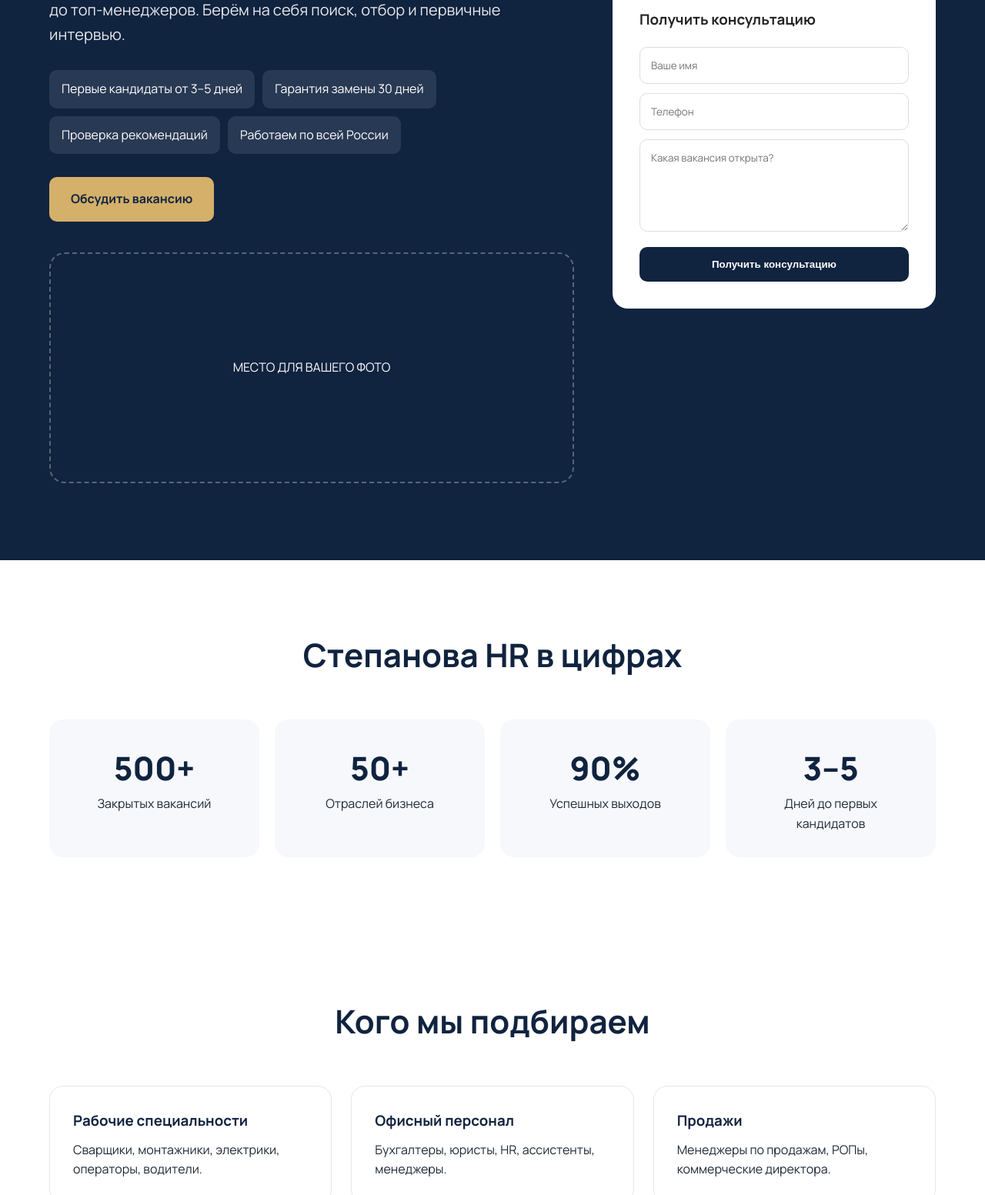
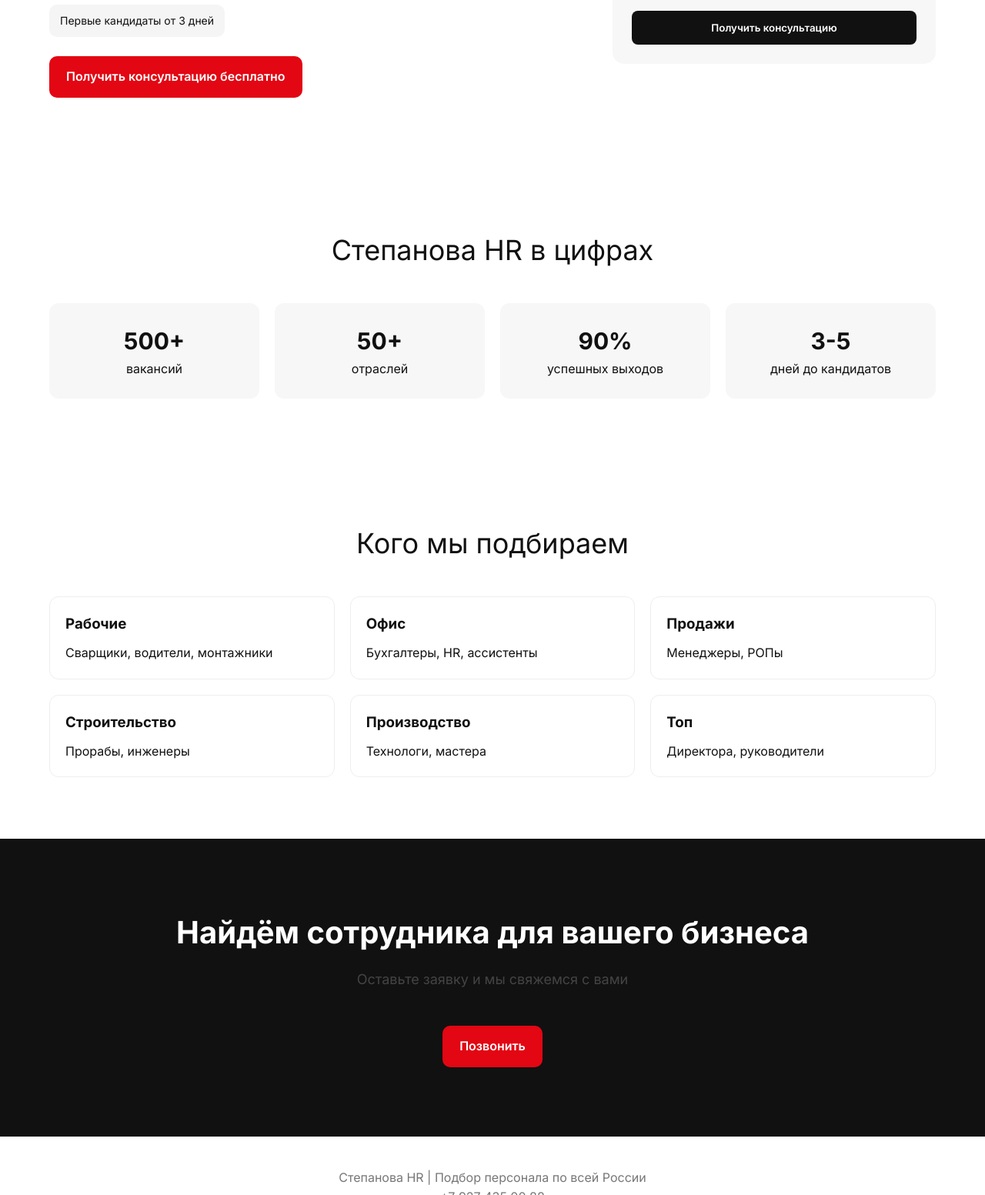
Before and after one commit to stephanova-hr/stepanova-hr, a plain HTML site: page index.html in a window 1280 px wide. Shown: the part 426-1979 px from the top of the page at 77% size. Drawn offline with Linux system fonts and the light colour scheme.

Commit message:
Update index.html

```diff
--- a/index.html
+++ b/index.html
@@ -1,43 +1,40 @@
 <!DOCTYPE html>
-
 <html lang="ru">
 <head>
 <meta charset="UTF-8">
 <meta name="viewport" content="width=device-width, initial-scale=1.0">
 <title>Степанова HR | Подбор персонала</title>
 
-<link rel="preconnect" href="https://fonts.googleapis.com">
-<link rel="preconnect" href="https://fonts.gstatic.com" crossorigin>
-<link href="https://fonts.googleapis.com/css2?family=Manrope:wght@300;400;500;600;700;800&display=swap" rel="stylesheet">
+<link href="https://fonts.googleapis.com/css2?family=Inter:wght@300;400;500;600;700;800&display=swap" rel="stylesheet">
 
 <style>
-
 *{
 margin:0;
 padding:0;
 box-sizing:border-box;
+font-family:Inter, sans-serif;
 }
 
 body{
-font-family:'Manrope',sans-serif;
-color:#1f2937;
-background:#fff;
+background:#ffffff;
+color:#111;
 line-height:1.6;
+}
+
+/* HEADER */
+header{
+border-bottom:1px solid #eee;
+padding:18px 0;
+position:sticky;
+top:0;
+background:white;
+z-index:10;
 }
 
 .container{
 width:90%;
 max-width:1200px;
 margin:auto;
-}
-
-header{
-background:#10233f;
-color:white;
-padding:25px 0;
-position:sticky;
-top:0;
-z-index:100;
 }
 
 .nav{
@@ -47,116 +44,105 @@
 }
 
 .logo{
-font-size:28px;
 font-weight:800;
+font-size:22px;
 }
 
 .phone{
-font-weight:700;
-color:#d4b06a;
+font-weight:600;
+color:#111;
 }
 
+/* HERO */
 .hero{
-background:#10233f;
-color:white;
-padding:80px 0 100px;
+padding:90px 0;
 }
 
 .hero-grid{
 display:grid;
 grid-template-columns:1fr 420px;
-gap:50px;
+gap:60px;
 align-items:center;
 }
 
-.hero h1{
-font-size:58px;
+h1{
+font-size:52px;
 line-height:1.1;
-margin-bottom:25px;
+margin-bottom:20px;
 }
 
-.hero p{
-font-size:20px;
-opacity:.9;
-margin-bottom:30px;
+.red{
+color:#e30613;
+}
+
+p{
+color:#444;
+font-size:18px;
+margin-bottom:25px;
 }
 
 .badges{
 display:flex;
 flex-wrap:wrap;
 gap:10px;
-margin-bottom:30px;
+margin-bottom:25px;
 }
 
 .badge{
-background:rgba(255,255,255,.1);
-padding:12px 16px;
+background:#f5f5f5;
+padding:10px 14px;
 border-radius:10px;
+font-size:14px;
 }
 
+/* BUTTON */
 .btn{
 display:inline-block;
-background:#d4b06a;
-color:#10233f;
-padding:16px 28px;
+background:#e30613;
+color:white;
+padding:14px 22px;
+border-radius:10px;
 text-decoration:none;
-border-radius:10px;
-font-weight:700;
+font-weight:600;
 }
 
+/* FORM */
 .form{
-background:white;
-padding:35px;
-border-radius:20px;
-color:#222;
+background:#f7f7f7;
+padding:25px;
+border-radius:15px;
 }
 
-.form h3{
-margin-bottom:20px;
+input, textarea{
+width:100%;
+padding:12px;
+margin-bottom:10px;
+border:1px solid #ddd;
+border-radius:8px;
 }
 
-.form input,
-.form textarea{
+button{
 width:100%;
 padding:14px;
-margin-bottom:12px;
-border:1px solid #ddd;
-border-radius:10px;
-font-family:inherit;
+background:#111;
+color:white;
+border:none;
+border-radius:8px;
+font-weight:600;
 }
 
-.form button{
-width:100%;
-padding:15px;
-border:none;
-background:#10233f;
-color:white;
-border-radius:10px;
-font-weight:700;
-cursor:pointer;
+/* SECTIONS */
+section{
+padding:80px 0;
 }
 
-.placeholder{
-margin-top:40px;
-height:300px;
-border:2px dashed rgba(255,255,255,.3);
-border-radius:20px;
-display:flex;
-align-items:center;
-justify-content:center;
+.title{
+font-size:36px;
+text-align:center;
+margin-bottom:40px;
 }
 
-section{
-padding:90px 0;
-}
-
-.section-title{
-font-size:42px;
-text-align:center;
-margin-bottom:50px;
-color:#10233f;
-}
-
+/* STATS */
 .stats{
 display:grid;
 grid-template-columns:repeat(4,1fr);
@@ -164,97 +150,78 @@
 }
 
 .stat{
-background:#f6f8fb;
-padding:30px;
-border-radius:18px;
+background:#f7f7f7;
+padding:25px;
 text-align:center;
+border-radius:12px;
 }
 
-.number{
-font-size:42px;
-font-weight:800;
-color:#10233f;
+.stat b{
+font-size:30px;
+display:block;
 }
 
+/* CARDS */
 .cards{
 display:grid;
 grid-template-columns:repeat(3,1fr);
-gap:25px;
+gap:20px;
 }
 
 .card{
-padding:30px;
-border:1px solid #e5e7eb;
-border-radius:18px;
-background:white;
+border:1px solid #eee;
+padding:20px;
+border-radius:12px;
 }
 
 .card h3{
 margin-bottom:10px;
-color:#10233f;
 }
 
-.process{
-max-width:900px;
-margin:auto;
-}
-
-.step{
-padding:18px;
-margin-bottom:12px;
-background:#f6f8fb;
-border-radius:12px;
-font-weight:600;
-}
-
-.case{
-background:#f6f8fb;
-padding:25px;
-border-radius:18px;
-}
-
+/* CTA */
 .cta{
-background:#10233f;
+background:#111;
 color:white;
 text-align:center;
+padding:90px 0;
 }
 
 .cta h2{
-font-size:48px;
-margin-bottom:20px;
+font-size:40px;
+margin-bottom:15px;
 }
 
-footer{
-padding:50px 0;
-text-align:center;
-background:#0b1a31;
-color:white;
+.cta .btn{
+margin-top:20px;
 }
 
+/* FOOTER */
+footer{
+padding:40px 0;
+text-align:center;
+border-top:1px solid #eee;
+color:#777;
+}
+
+/* MOBILE */
 @media(max-width:900px){
+.hero-grid{
+grid-template-columns:1fr;
+}
 
-.hero-grid,
-.stats,
+.stats{
+grid-template-columns:1fr 1fr;
+}
+
 .cards{
 grid-template-columns:1fr;
 }
 
-.hero h1{
-font-size:40px;
-}
-
-.section-title{
-font-size:32px;
-}
-
-.cta h2{
+h1{
 font-size:34px;
 }
-
 }
-
 </style>
-
 </head>
 
 <body>
@@ -262,7 +229,7 @@
 <header>
 <div class="container nav">
 <div class="logo">Степанова HR</div>
-<div class="phone">8 (927) 435-00-88</div>
+<div class="phone">+7 927 435 00 88</div>
 </div>
 </header>
 
@@ -271,40 +238,28 @@
 <div class="hero-grid">
 
 <div>
-
-<h1>Подбор персонала для бизнеса по всей России</h1>
+<h1>Подбор персонала <span class="red">для бизнеса</span> по всей России</h1>
 
 <p>
-Подбираем сотрудников всех категорий — от рабочих специальностей до топ-менеджеров. Берём на себя поиск, отбор и первичные интервью.
+Подбираем сотрудников всех категорий — от рабочих специальностей до топ-менеджеров.
 </p>
 
 <div class="badges">
-<div class="badge">Первые кандидаты от 3–5 дней</div>
+<div class="badge">Работаем по всей России</div>
 <div class="badge">Гарантия замены 30 дней</div>
-<div class="badge">Проверка рекомендаций</div>
-<div class="badge">Работаем по всей России</div>
+<div class="badge">Проверка кандидатов</div>
+<div class="badge">Первые кандидаты от 3 дней</div>
 </div>
 
-<a href="#contact" class="btn">Обсудить вакансию</a>
-
-<div class="placeholder">
-МЕСТО ДЛЯ ВАШЕГО ФОТО
+<a href="#form" class="btn">Получить консультацию бесплатно</a>
 </div>
 
-</div>
-
-<div class="form">
-
-<h3>Получить консультацию</h3>
-
+<div class="form" id="form">
+<h3>Оставить заявку</h3>
 <input placeholder="Ваше имя">
-
 <input placeholder="Телефон">
-
-<textarea rows="5" placeholder="Какая вакансия открыта?"></textarea>
-
+<textarea placeholder="Какая вакансия?"></textarea>
 <button>Получить консультацию</button>
-
 </div>
 
 </div>
@@ -313,151 +268,43 @@
 
 <section>
 <div class="container">
-
-<h2 class="section-title">Степанова HR в цифрах</h2>
+<div class="title">Степанова HR в цифрах</div>
 
 <div class="stats">
-
-<div class="stat">
-<div class="number">500+</div>
-Закрытых вакансий
+<div class="stat"><b>500+</b> вакансий</div>
+<div class="stat"><b>50+</b> отраслей</div>
+<div class="stat"><b>90%</b> успешных выходов</div>
+<div class="stat"><b>3-5</b> дней до кандидатов</div>
 </div>
-
-<div class="stat">
-<div class="number">50+</div>
-Отраслей бизнеса
-</div>
-
-<div class="stat">
-<div class="number">90%</div>
-Успешных выходов
-</div>
-
-<div class="stat">
-<div class="number">3–5</div>
-Дней до первых кандидатов
-</div>
-
-</div>
-
 </div>
 </section>
 
 <section>
 <div class="container">
-
-<h2 class="section-title">Кого мы подбираем</h2>
+<div class="title">Кого мы подбираем</div>
 
 <div class="cards">
-
-<div class="card">
-<h3>Рабочие специальности</h3>
-Сварщики, монтажники, электрики, операторы, водители.
+<div class="card"><h3>Рабочие</h3>Сварщики, водители, монтажники</div>
+<div class="card"><h3>Офис</h3>Бухгалтеры, HR, ассистенты</div>
+<div class="card"><h3>Продажи</h3>Менеджеры, РОПы</div>
+<div class="card"><h3>Строительство</h3>Прорабы, инженеры</div>
+<div class="card"><h3>Производство</h3>Технологи, мастера</div>
+<div class="card"><h3>Топ</h3>Директора, руководители</div>
 </div>
-
-<div class="card">
-<h3>Офисный персонал</h3>
-Бухгалтеры, юристы, HR, ассистенты, менеджеры.
-</div>
-
-<div class="card">
-<h3>Продажи</h3>
-Менеджеры по продажам, РОПы, коммерческие директора.
-</div>
-
-<div class="card">
-<h3>Строительство</h3>
-Прорабы, инженеры ПТО, руководители проектов.
-</div>
-
-<div class="card">
-<h3>Производство</h3>
-Инженеры, технологи, начальники участков.
-</div>
-
-<div class="card">
-<h3>Топ-менеджмент</h3>
-Генеральные директора, директора по развитию, операционные директора.
-</div>
-
-</div>
-
 </div>
 </section>
 
-<section style="background:#f8fafc;">
+<section class="cta">
 <div class="container">
-
-<h2 class="section-title">Как мы работаем</h2>
-
-<div class="process">
-
-<div class="step">01. Изучаем вакансию и задачи бизнеса</div>
-<div class="step">02. Формируем профиль идеального кандидата</div>
-<div class="step">03. Запускаем поиск по всем каналам</div>
-<div class="step">04. Проводим интервью и оценку</div>
-<div class="step">05. Представляем лучших кандидатов</div>
-<div class="step">06. Сопровождаем выход сотрудника</div>
-
-</div>
-
-</div>
-</section>
-
-<section>
-<div class="container">
-
-<h2 class="section-title">Кейсы</h2>
-
-<div class="cards">
-
-<div class="case">
-<h3>Главный инженер</h3>
-Производственная компания.<br>
-Срок закрытия: 14 дней.
-</div>
-
-<div class="case">
-<h3>Руководитель отдела продаж</h3>
-Торговая компания.<br>
-Срок закрытия: 12 дней.
-</div>
-
-<div class="case">
-<h3>Инженер ПТО</h3>
-Строительная компания.<br>
-Срок закрытия: 9 дней.
-</div>
-
-</div>
-
-</div>
-</section>
-
-<section class="cta" id="contact">
-<div class="container">
-
-<h2>Найдём сотрудника под ваши задачи</h2>
-
-<p style="margin-bottom:30px;">
-Оставьте заявку и получите консультацию по подбору персонала.
-</p>
-
-<a href="tel:+79274350088" class="btn">
-Позвонить сейчас
-</a>
-
+<h2>Найдём сотрудника для вашего бизнеса</h2>
+<p>Оставьте заявку и мы свяжемся с вами</p>
+<a class="btn" href="tel:+79274350088">Позвонить</a>
 </div>
 </section>
 
 <footer>
-
-<h3>Степанова HR | Подбор персонала</h3>
-
-<p>Работаем по всей России</p>
-
-<p>Телефон: 8 (927) 435-00-88</p>
-
+Степанова HR | Подбор персонала по всей России<br>
++7 927 435 00 88
 </footer>
 
 </body>
```
